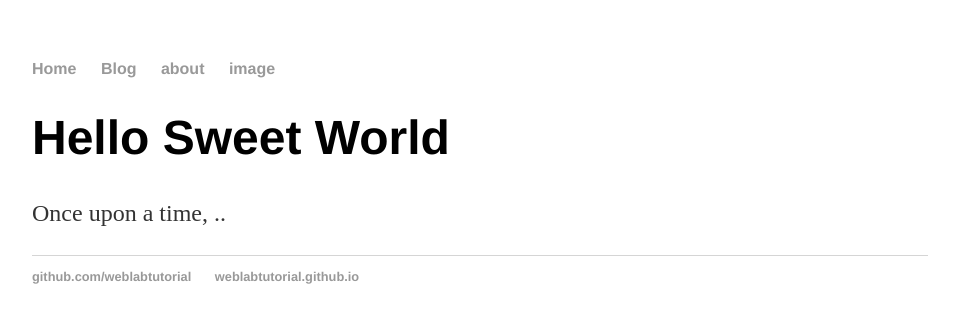
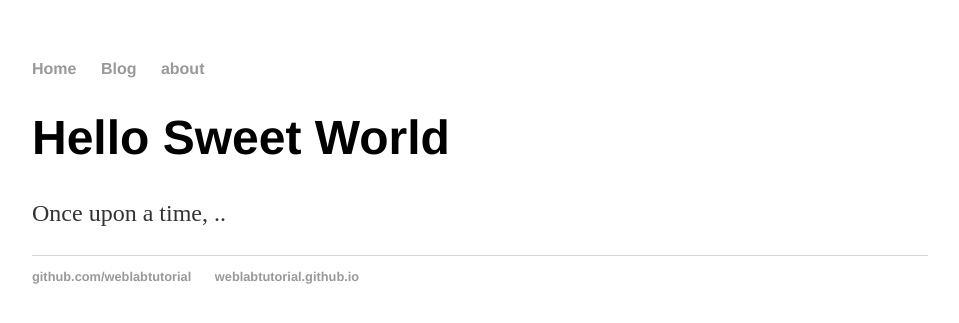
Before and after one commit to Nimmbo02/Nimmbo02.github.io, a Jekyll site: the page built from index.html, in a window 1280 px wide. Shown: the top 323 px of the page, without its empty margins (160-1119 px from the left). Built offline with Jekyll 4.4.1, drawn with Linux system fonts in a browser that asks for light colours.

Commit message:
Update default.html

```diff
--- a/_layouts/default.html
+++ b/_layouts/default.html
@@ -11,7 +11,6 @@
         <li><a href="/">Home</a></li>
         <li><a href="/blog">Blog</a></li>
          <li><a href="/about">about</a></li>
-          <li><a href="/image">image</a></li>
       </ul>
     </nav>
     <div class="container">
```
